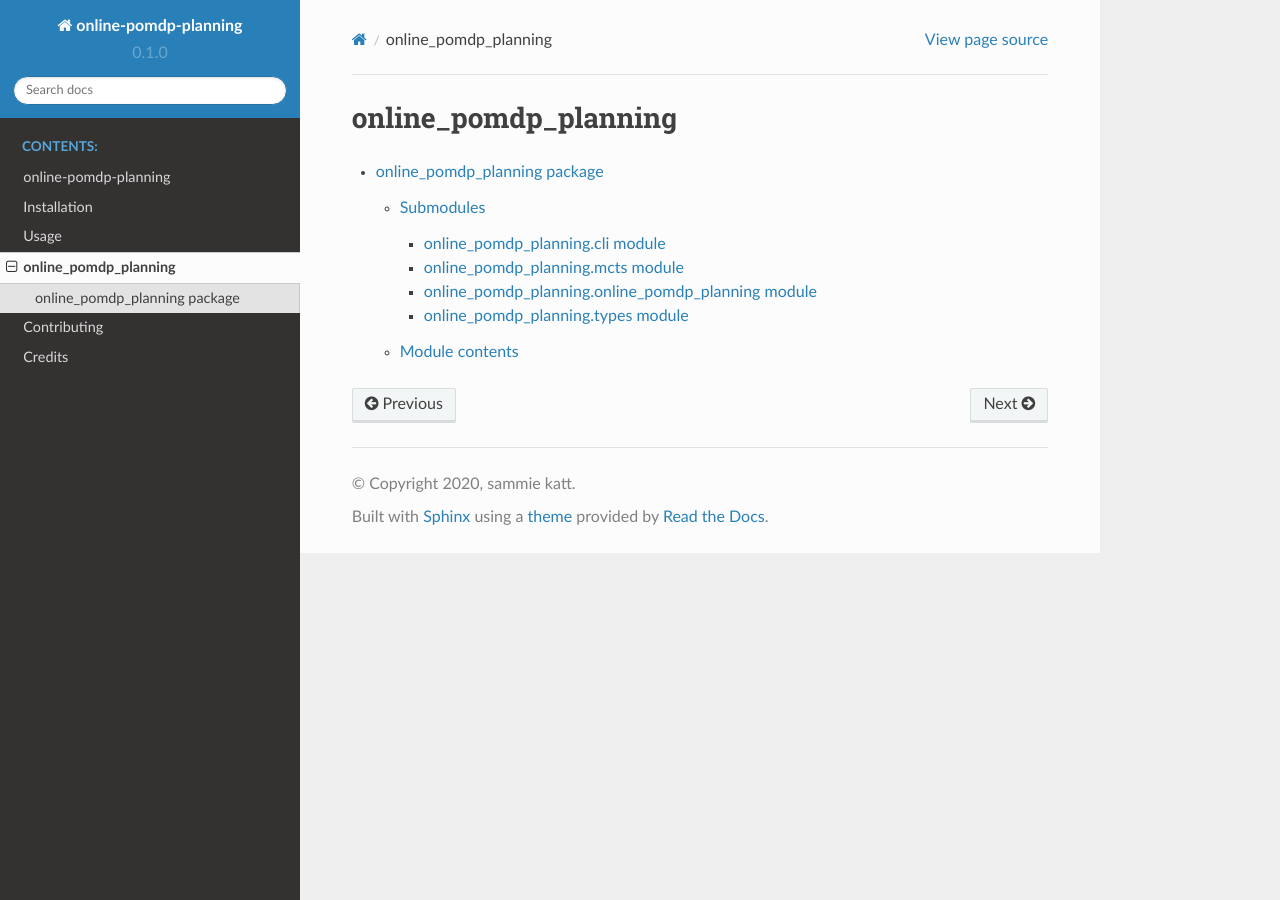
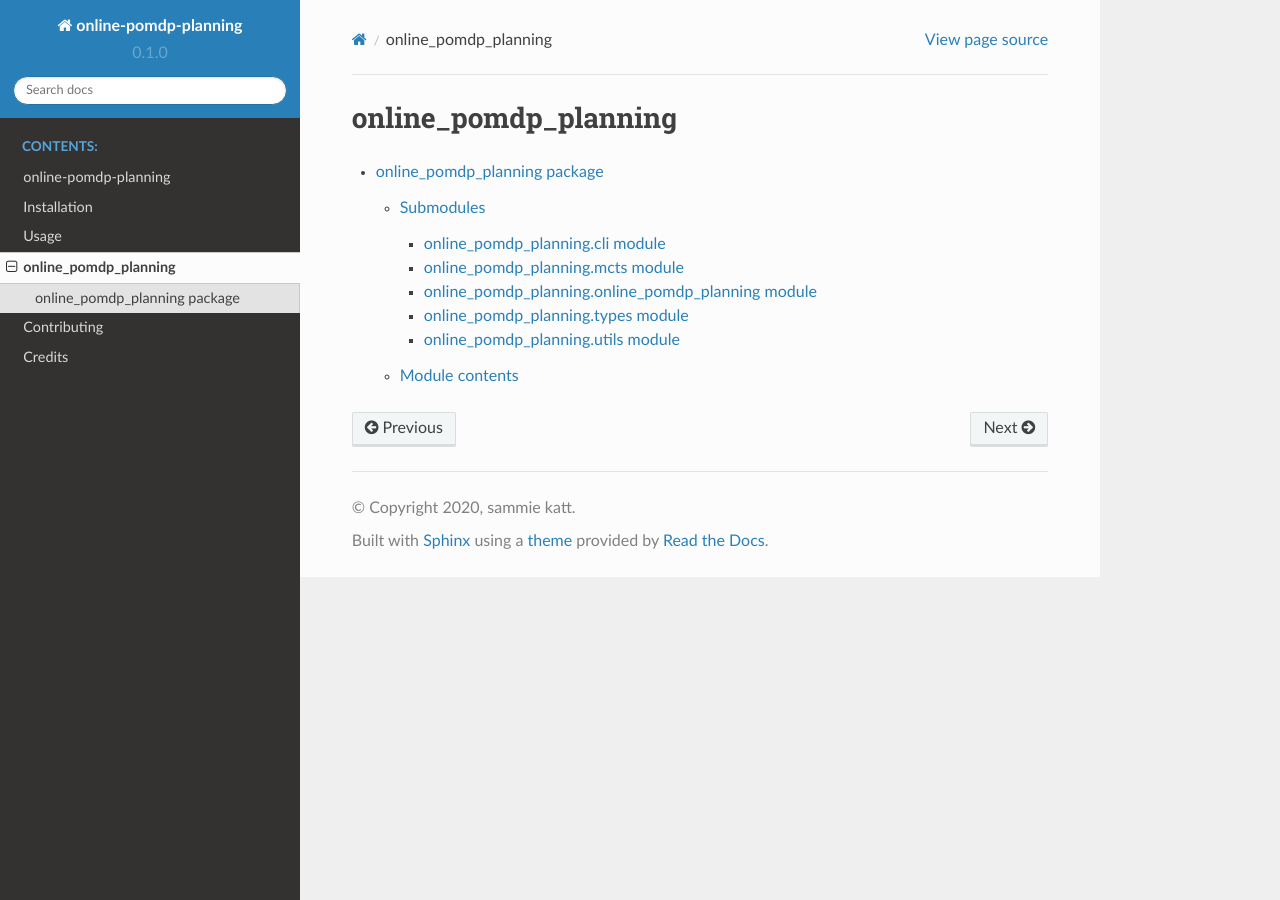
Before and after one commit to samkatt/online-pomdp-planning, a Sphinx documentation site: the page built from docs/modules.rst, in a window 1280 px wide. Built offline with Sphinx 7.4.7 and the Read the Docs theme 2.0.0, drawn with Linux system fonts in a browser that asks for light colours.

```diff
--- a/docs/online_pomdp_planning.rst
+++ b/docs/online_pomdp_planning.rst
@@ -11,6 +11,7 @@ Submodules
    online_pomdp_planning.mcts
    online_pomdp_planning.online_pomdp_planning
    online_pomdp_planning.types
+   online_pomdp_planning.utils
 
 Module contents
 ---------------
--- /dev/null
+++ b/docs/online_pomdp_planning.utils.rst
@@ -0,0 +1,7 @@
+online\_pomdp\_planning.utils module
+====================================
+
+.. automodule:: online_pomdp_planning.utils
+   :members:
+   :undoc-members:
+   :show-inheritance:
--- a/requirements_dev.txt
+++ b/requirements_dev.txt
@@ -1,8 +1,6 @@
-pip==19.2.3
 bump2version==0.5.11
 wheel==0.33.6
 watchdog==0.9.0
-flake8==3.7.8
 mypy==0.790
 tox==3.14.0
 coverage==4.5.4
@@ -14,3 +12,5 @@ pylint==2.6.0
 pytest==4.6.5
 pytest-runner==5.1
 typing_extensions
+pytest==4.6.5
+sphinx_autodoc_typehints==1.12.0
--- a/setup.cfg
+++ b/setup.cfg
@@ -27,3 +27,6 @@ test = pytest
 
 [tool:pytest]
 collect_ignore = ['setup.py']
+
+[mypy]
+ignore_missing_imports = True
```
Also changed, not shown: requirements.txt (deleted), 2 other files.
